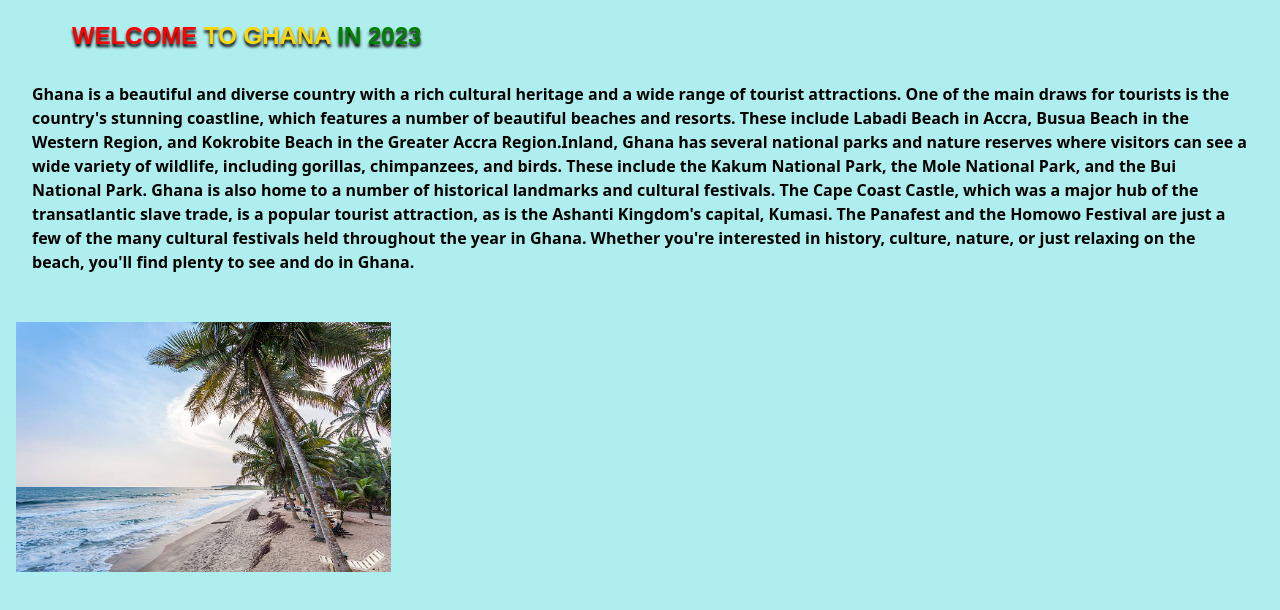
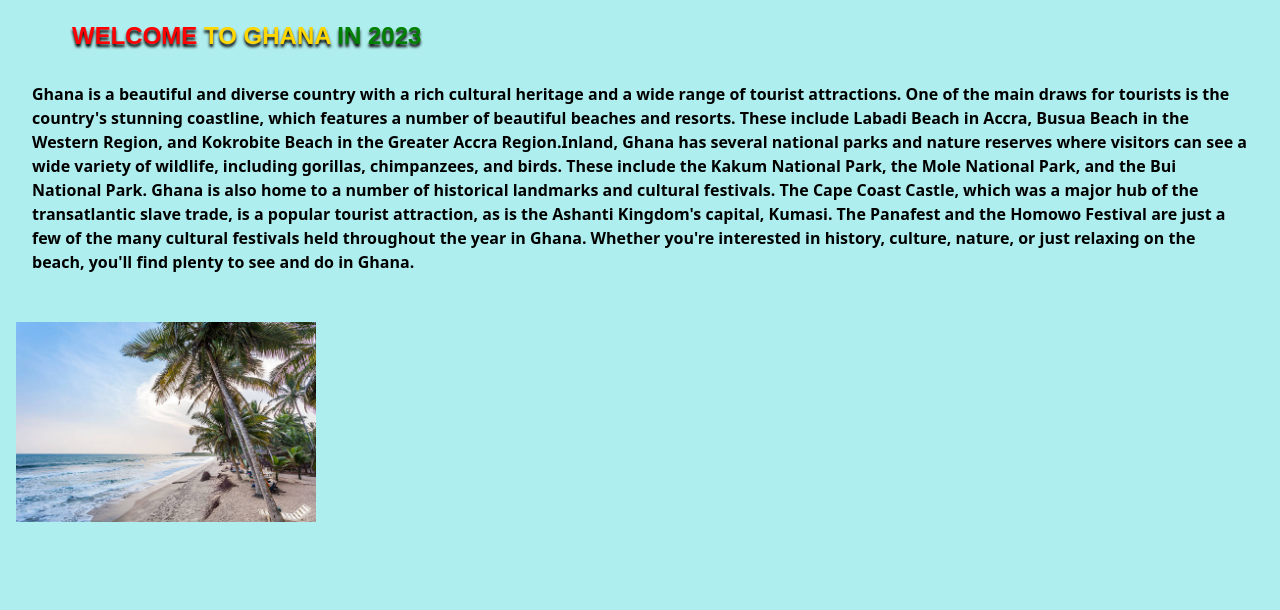
Before and after one commit to nyarko-i/CitiBasedSiteUpdated, a plain HTML site: page index.html in a window 1280 px wide. Shown: the part 68-678 px from the top of the page. Drawn offline with Linux system fonts and the light colour scheme.

Commit message:
imageSizeChanged

```diff
--- a/index.html
+++ b/index.html
@@ -42,6 +42,6 @@
 
 
 </section>
-<img  id="beach" src="beach2.jpg" alt="image" height="250px">
+<img  id="beach" src="beach2.jpg" alt="image" height="200px">
 </body>
 </html>
```
